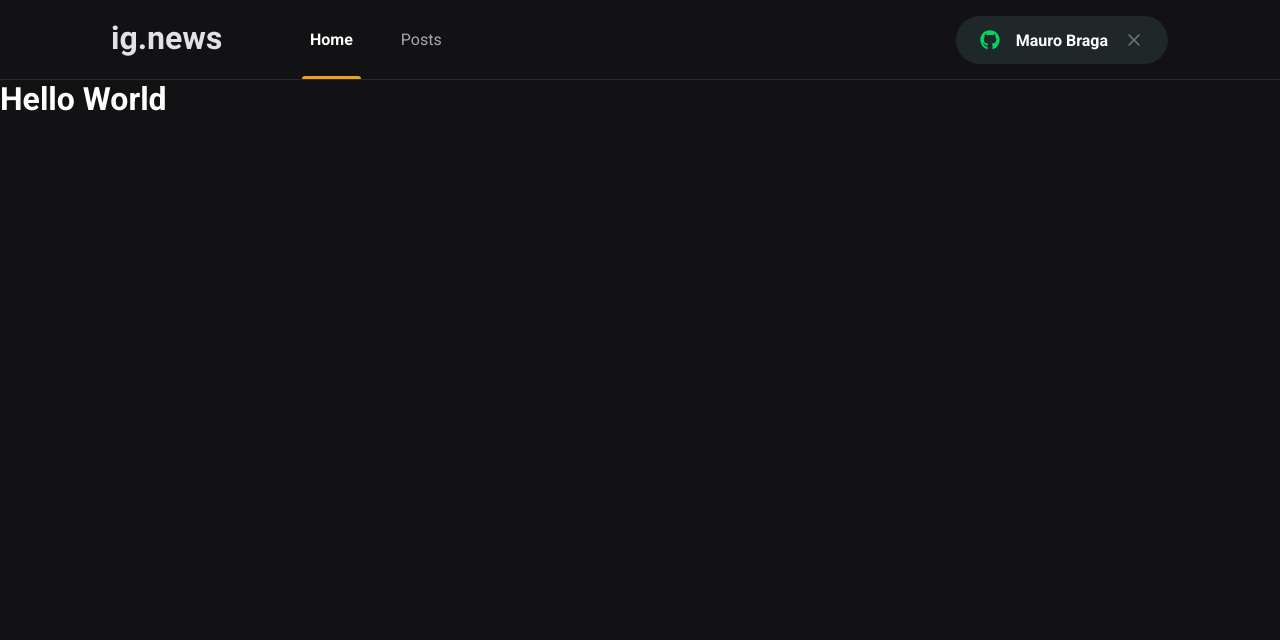
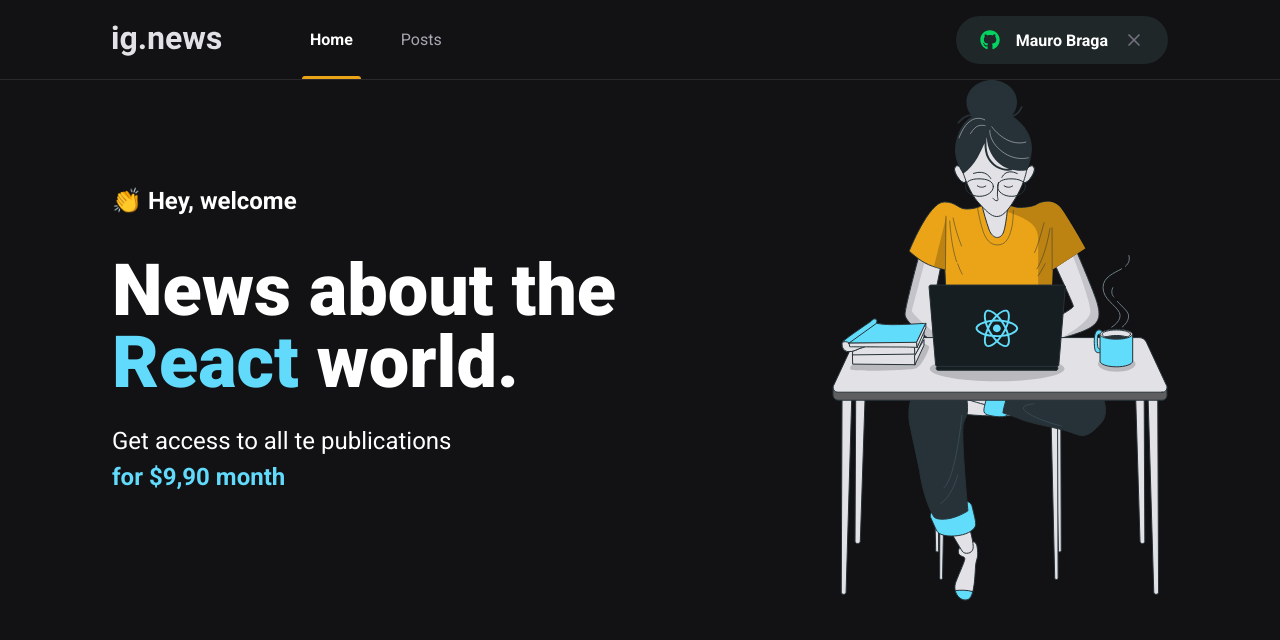
Before and after one commit to MauroBraga/ig-news, a Next.js app: page / in a window 1280 px wide. Shown: the top 640 px of the page. Built offline with nearby package versions, Linux system fonts and the light colour scheme.

Commit message:
Página  Home

```diff
--- /dev/null
+++ b/src/pages/home.module.scss
@@ -0,0 +1,37 @@
+.contentContainer{
+    max-width: 1120px;
+    margin: 0 auto;
+    padding: 0 2rem;
+
+    display: flex;
+    align-items: center;
+    justify-content: space-between;
+}
+
+.hero{
+    max-width: 600px;
+    > span {
+        font-size: 1.5rem;
+        font-weight: bold;
+    }
+    h1{
+        font-size: 4.5rem;
+        line-height: 4.5rem;
+        font-weight: 900;
+        margin-top: 2.5rem;
+
+        span {
+            color: var(--cyan-500);
+        }
+    }
+    p {
+        font-size: 1.5rem;
+        line-height: 2.25rem;
+        margin-top: 1.5rem;
+
+        span {
+            color: var(--cyan-500);
+            font-weight: bold;
+        }
+    }
+}
--- a/src/pages/index.tsx
+++ b/src/pages/index.tsx
@@ -1,13 +1,24 @@
 import Head from 'next/head';
+import styles from './home.module.scss';
 
 export default function Home() {
   return (
     <>
       <Head>
-        <title>Inicio | ig.news</title>
+        <title>Home | ig.news</title>
       </Head>
+       <main className={styles.contentContainer}>
+        <section className={styles.hero}>
+        <span>👏  Hey, welcome</span>
+        <h1>News about the <span>React</span> world.</h1>
+        <p>
+            Get access to all  te publications <br />
+            <span>for $9,90 month</span>
+          </p>
+        </section>
+        <img src="/images/avatar.svg" alt="Girl coding"/>
+      </main>
 
-      <h1>  Hello <span>World</span>  </h1>
     </>
   )
 }
```
